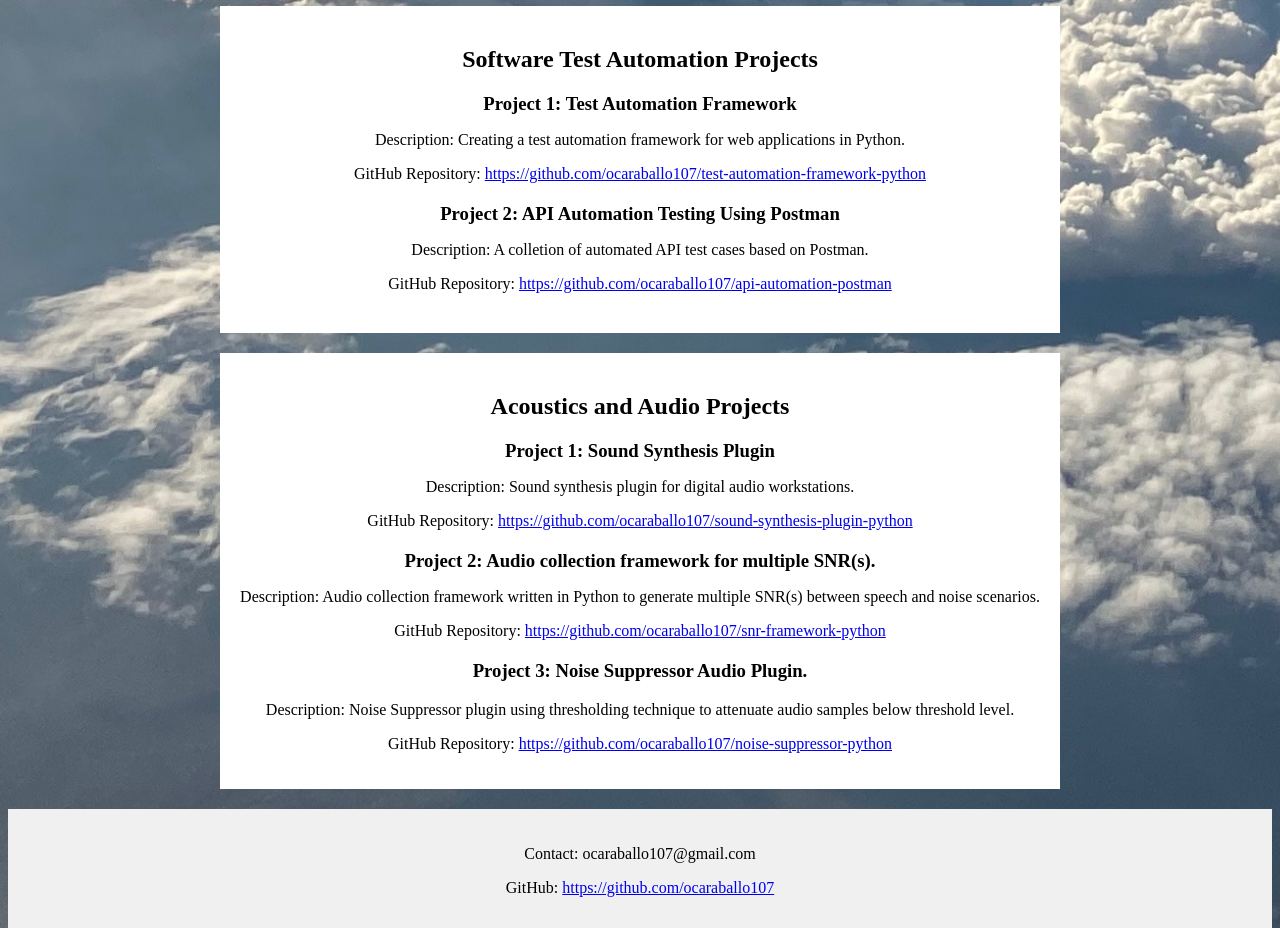
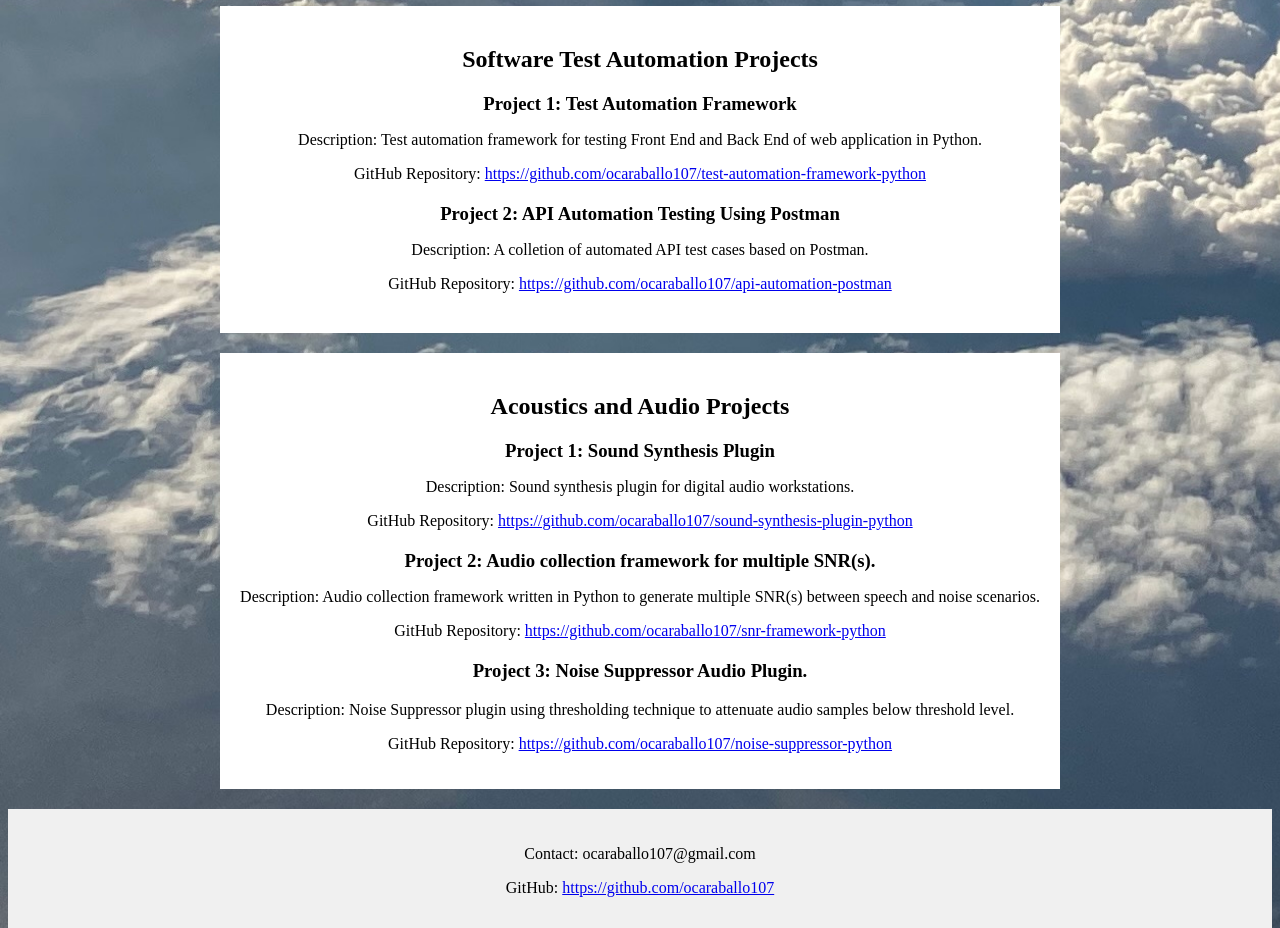
Before and after one commit to ocaraballo107/ocaraballo107.github.io, a plain HTML site: page index.html in a window 1280 px wide. Shown: the part 1200-2128 px from the top of the page. Drawn offline with Linux system fonts and the light colour scheme.

Commit message:
Update index.html
Changed the description of the Test Automation Framework entry

```diff
--- a/index.html
+++ b/index.html
@@ -69,7 +69,7 @@
     <h2>Software Test Automation Projects</h2>
     <div class="project">
       <h3>Project 1: Test Automation Framework</h3>
-      <p>Description: Creating a test automation framework for web applications in Python.</p>
+      <p>Description: Test automation framework for testing Front End and Back End of web application in Python.</p>
       <p>GitHub Repository: <a href="https://github.com/ocaraballo107/test-automation-framework-python" target="_blank">https://github.com/ocaraballo107/test-automation-framework-python</a></p>
     </div>
     <div class="project">
```
